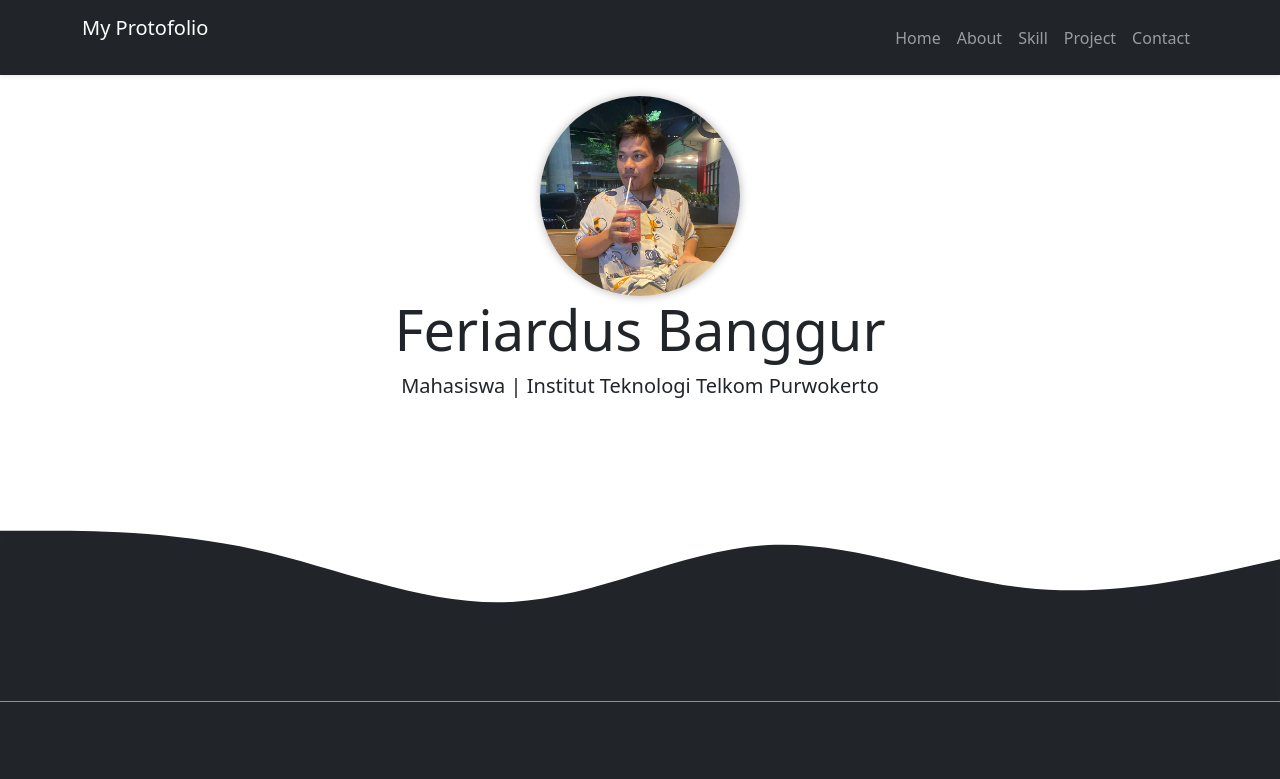
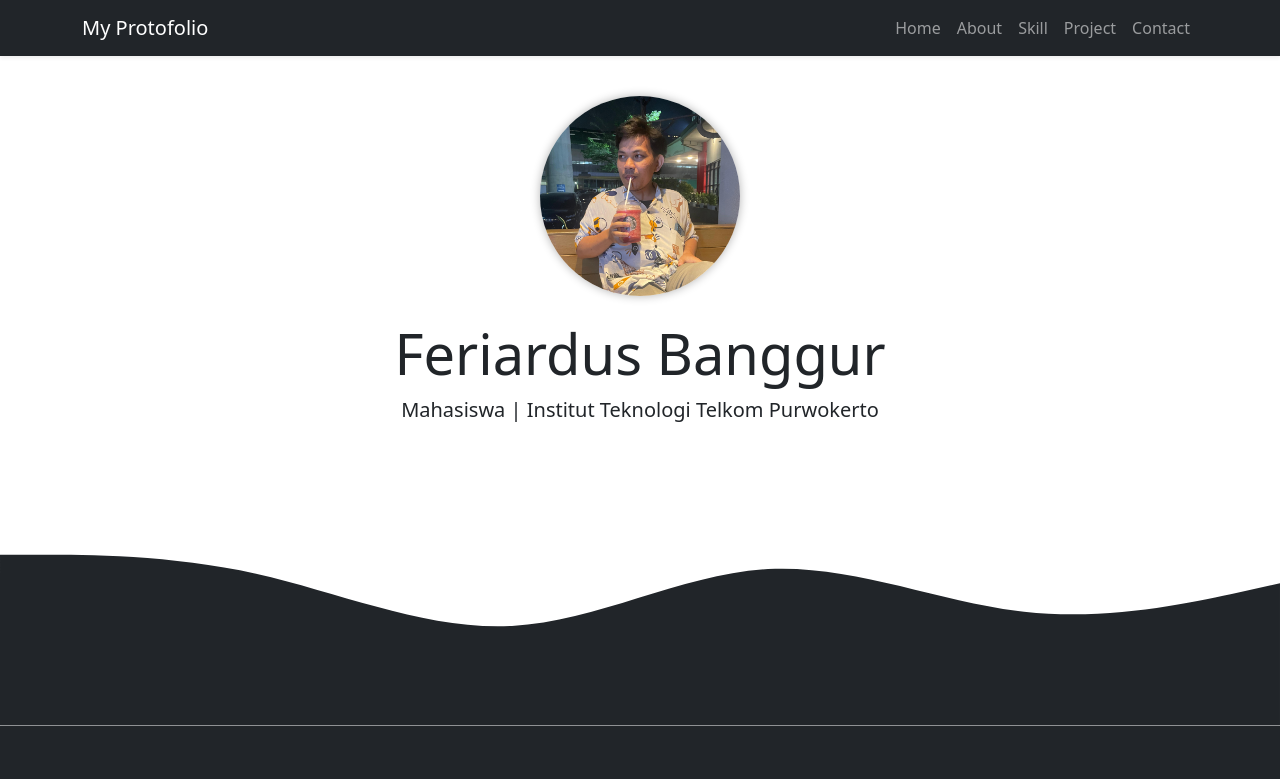
Before and after one commit to TUTURUGA911/myportfolio, a plain HTML site: page index.html in a window 1280 px wide. Shown: the top 779 px of the page. Drawn offline with nearby package versions, Linux system fonts and the light colour scheme.

Commit message:
Update index.html

```diff
--- a/index.html
+++ b/index.html
@@ -28,7 +28,7 @@
     <!-- Navbar -->
     <header class="navbar navbar-expand-lg navbar-dark bg-dark shadow-sm fixed-top">
       <div class="container">
-        <a class="navbar-brand pb-4" href="#">My Protofolio</a>
+        <a class="navbar-brand" href="#">My Protofolio</a>
         <button class="navbar-toggler" type="button" data-bs-toggle="collapse" data-bs-target="#navbarNav" aria-controls="navbarNav" aria-expanded="false" aria-label="Toggle navigation">
           <span class="navbar-toggler-icon"></span>
         </button>
@@ -57,7 +57,7 @@
     <!-- Jumbotron -->
     <section class="jumbotron text-center">
       <img src="profile1.jpeg" alt="Luffy" class="rounded-circle" />
-      <h1 class="display-4">Feriardus Banggur</h1>
+      <h1 class="display-4 pt-4">Feriardus Banggur</h1>
       <p class="lead">Mahasiswa | Institut Teknologi Telkom Purwokerto</p>
       <svg xmlns="http://www.w3.org/2000/svg" viewBox="0 0 1440 320">
         <path
```
